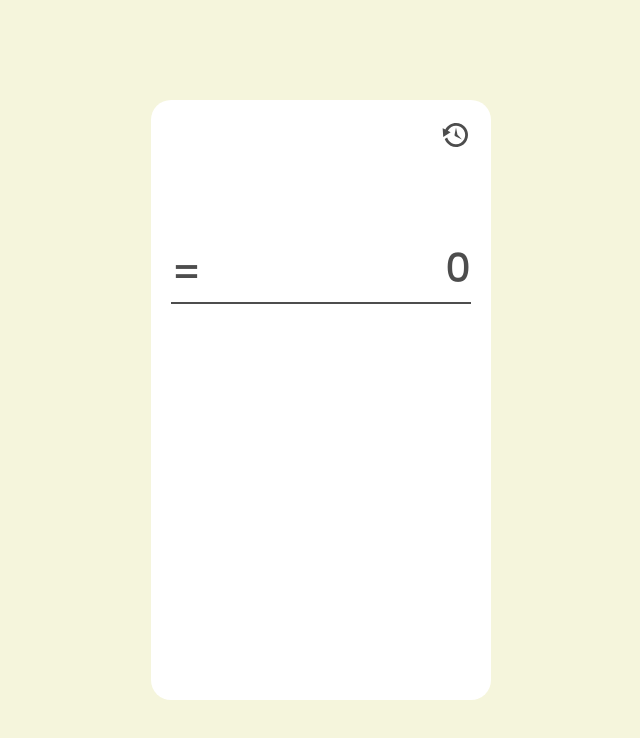
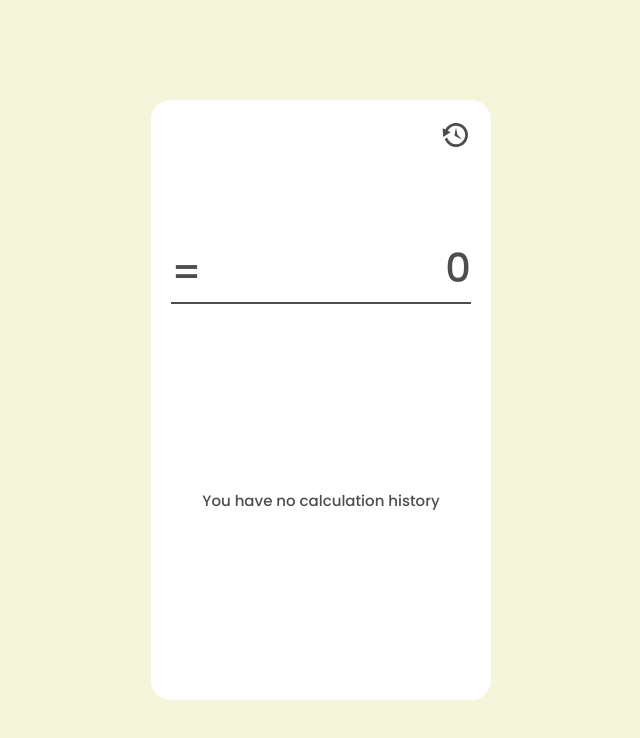
Before and after one commit to farulivan/simple-calculator, a React (Vite) app: page / in a window 1280 px wide. Both pictures are taken after a click on the button 775 px from the left and 135 px from the top of the page. Shown: the top 738 px of the page, without its empty margins (319-959 px from the left). Built offline with nearby package versions, Linux system fonts and the light colour scheme.

Commit message:
respond to no history

```diff
--- a/src/components/History.jsx
+++ b/src/components/History.jsx
@@ -5,13 +5,16 @@ const History = () => {
   const history = useSelector(state => state.history);
 
   return (
-    <div className="history">
-      {history.map((item, index) => (
-        <p key={index} className="history__item">
-          {item[0]} =
-          <span> {item[1]}</span>
-        </p>
-      ))}
+    <div className={history.length > 0 ? "history" : "history center"}>
+      {history.length > 0 ? (
+        history.map((item, index) => (
+          <p key={index} className="history__item">
+            {item[0]} =<span> {item[1]}</span>
+          </p>
+        ))
+      ) : (
+        <p className="history__notfound">You have no calculation history</p>
+      )}
     </div>
   );
 };
--- a/src/components/History.scss
+++ b/src/components/History.scss
@@ -19,4 +19,14 @@ $textPrimary: #4d4d4d;
       font-size: 2rem;
     }
   }
+
+  &__notfound {
+    height: 100%;
+    display: flex;
+    align-items: center;
+  }
 }
+
+.center {
+  align-items: center;
+}
```
